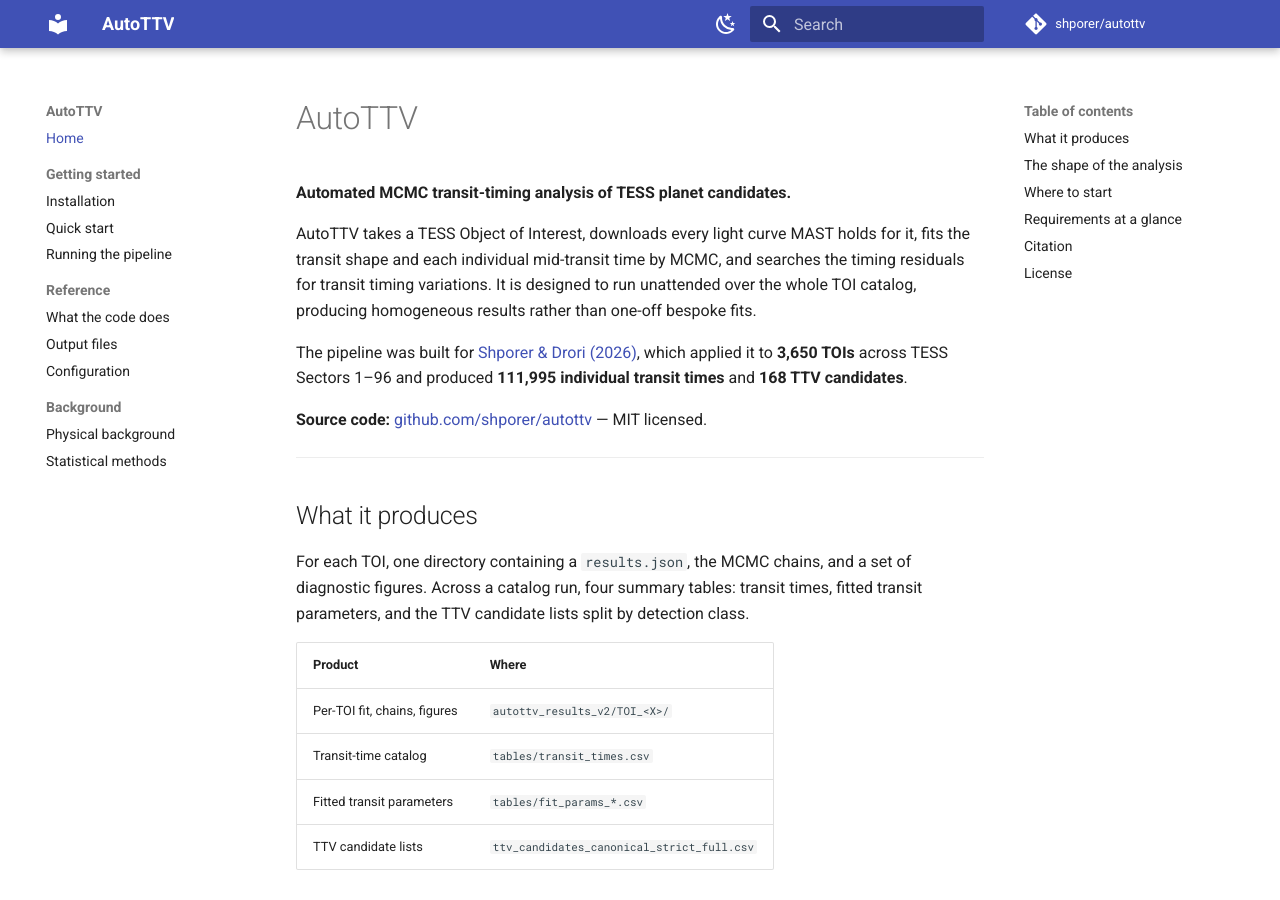
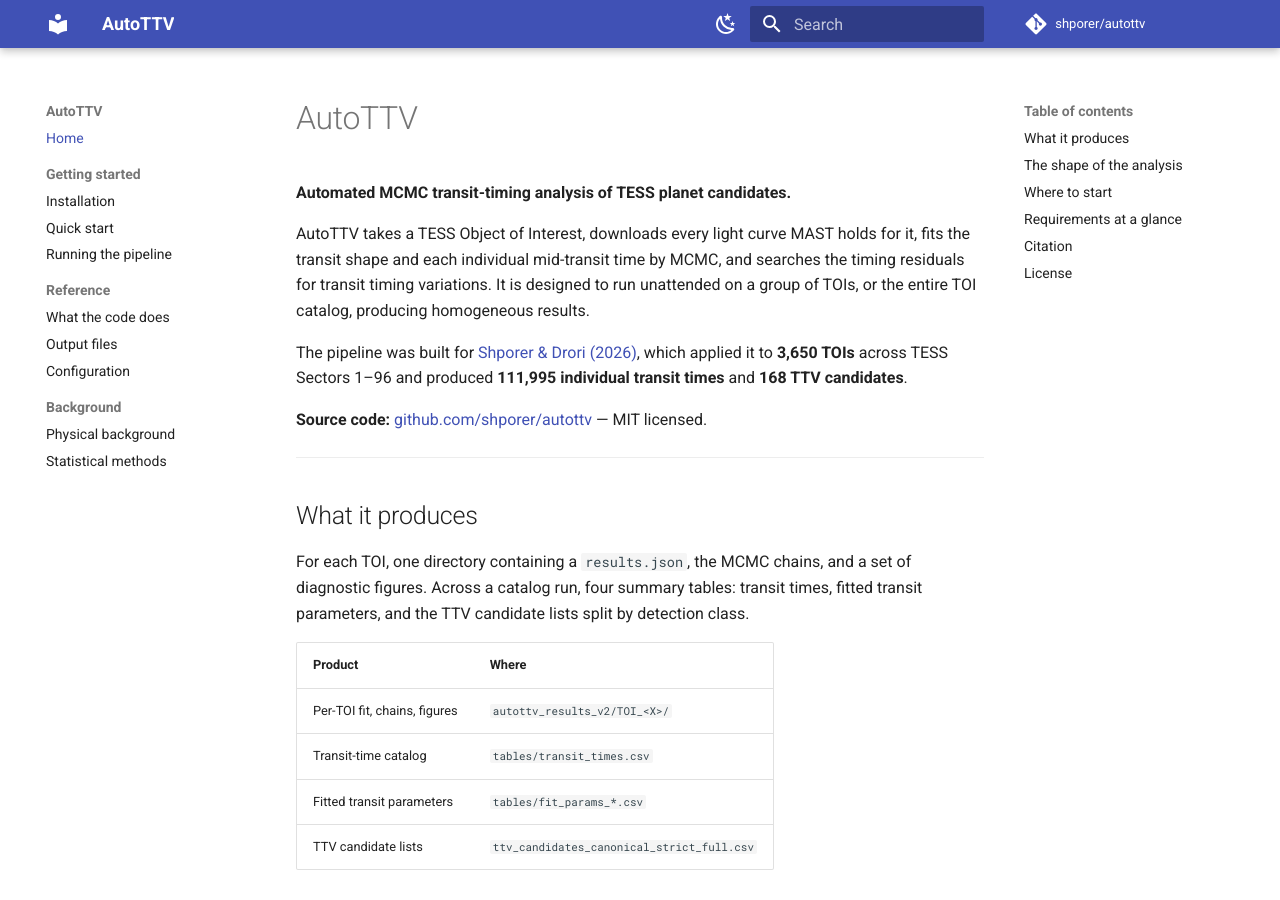
Before and after one commit to shporer/autottv, an MkDocs documentation site: the page built from docs/index.md, in a window 1280 px wide and 900 px high. Built offline with MkDocs 1.6.1 and Material for MkDocs 9.7.7, drawn with Linux system fonts in a browser that asks for light colours; comment, search, counter and statistics services are not loaded.

Commit message:
docs: edit home page

```diff
--- a/docs/index.md
+++ b/docs/index.md
@@ -4,8 +4,8 @@
 
 AutoTTV takes a TESS Object of Interest, downloads every light curve MAST holds for it,
 fits the transit shape and each individual mid-transit time by MCMC, and searches the
-timing residuals for transit timing variations. It is designed to run unattended over the
-whole TOI catalog, producing homogeneous results rather than one-off bespoke fits.
+timing residuals for transit timing variations. It is designed to run unattended on a
+group of TOIs, or the entire TOI catalog, producing homogeneous results.
 
 The pipeline was built for [Shporer & Drori (2026)](#citation), which applied it to
 **3,650 TOIs** across TESS Sectors 1–96 and produced **111,995 individual transit times**
```
